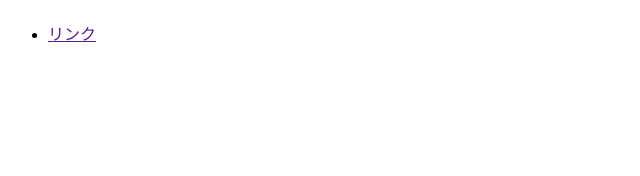
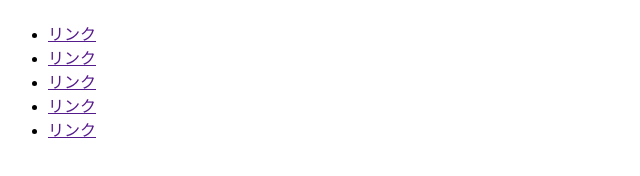
Before and after one commit to md76492140-cmd/git-tests, a plain HTML site: page index.html in a window 1280 px wide. Shown: the whole page, without its empty margins (0-640 px from the left). Drawn offline with Linux system fonts and the light colour scheme.

Commit message:
navを4つ追加した

```diff
--- a/index.html
+++ b/index.html
@@ -14,6 +14,18 @@
                     <li class="nav item">
                         <a href="" class="nav-link">リンク</a>
                     </li>
+                    <li class="nav item">
+                        <a href="" class="nav-link">リンク</a>
+                    </li>
+                    <li class="nav item">
+                        <a href="" class="nav-link">リンク</a>
+                    </li>
+                    <li class="nav item">
+                        <a href="" class="nav-link">リンク</a>
+                    </li>
+                    <li class="nav item">
+                        <a href="" class="nav-link">リンク</a>
+                    </li>
                 </ul>
             </nav>
         </header>
```
